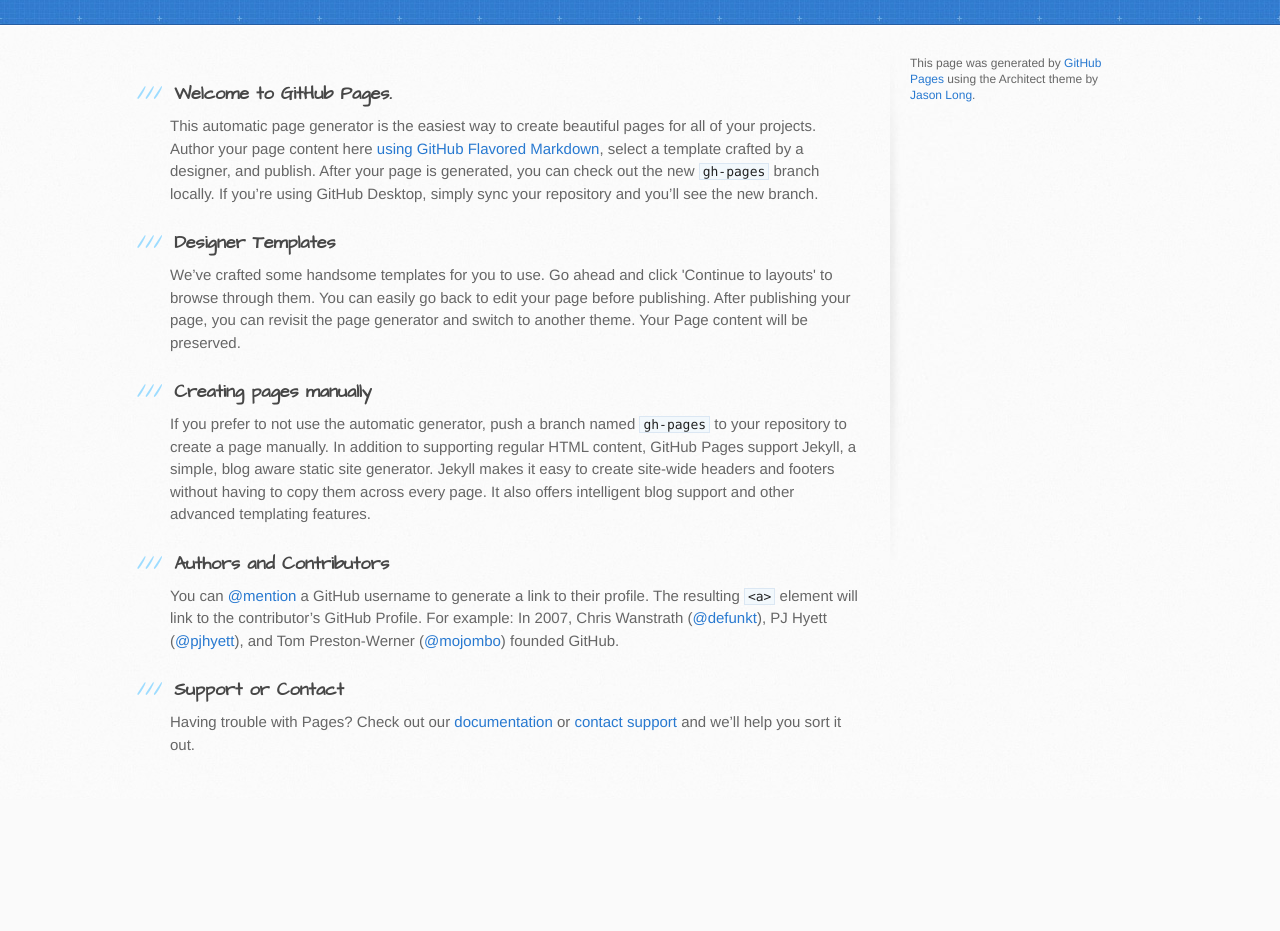
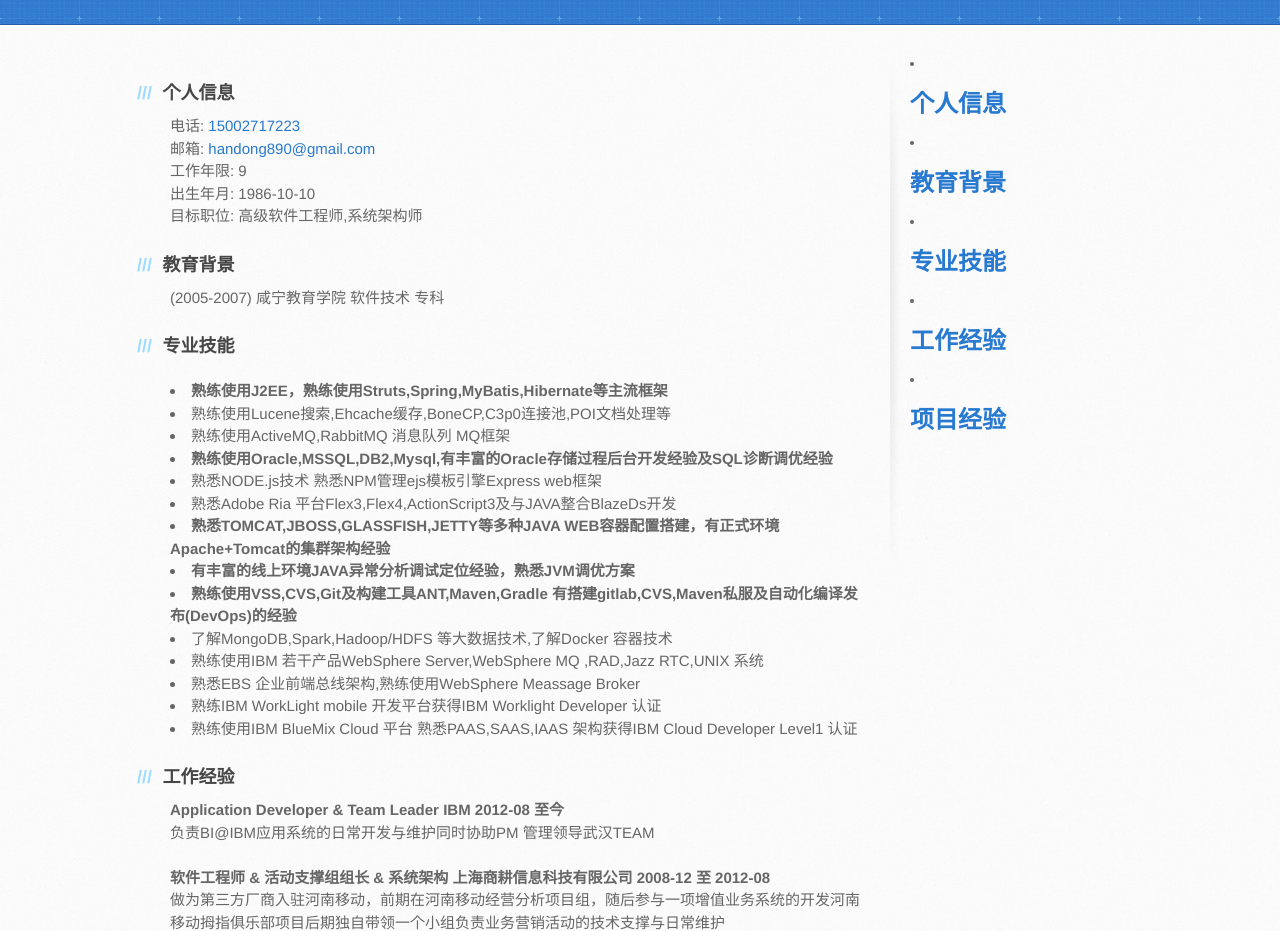
Before and after one commit to handong890/handong890.github.io, a plain HTML site: page resume_zh.html in a window 1280 px wide. Shown: the part 142-1073 px from the top of the page. Before the commit the page ends 941 px from the top, so only its background shows below. Drawn offline with Linux system fonts and the light colour scheme.

Commit message:
my resume

```diff
--- a/resume_zh.html
+++ b/resume_zh.html
@@ -3,8 +3,8 @@
   <head>
     <meta charset='utf-8'>
     <meta http-equiv="X-UA-Compatible" content="chrome=1">
+    <meta name="robots" content="noindex,nofollow,noarchive,noodp">
     <meta name="viewport" content="width=device-width, initial-scale=1, maximum-scale=1">
-    <link href='https://fonts.googleapis.com/css?family=Architects+Daughter' rel='stylesheet' type='text/css'>
     <link rel="stylesheet" type="text/css" href="stylesheets/stylesheet.css" media="screen">
     <link rel="stylesheet" type="text/css" href="stylesheets/github-light.css" media="screen">
     <link rel="stylesheet" type="text/css" href="stylesheets/print.css" media="print">
@@ -14,9 +14,8 @@
   <body>
     <header>
       <div class="inner">
-        <h1>韩冬</h1>
+        <h1>韩冬-个人简历</h1>
         <h2></h2>
-        <a href="https://github.com/handong890" class="button"><small>Follow me on</small> GitHub</a>
       </div>
     </header>
 
@@ -24,35 +23,76 @@
       <div class="inner clearfix">
         <section id="main-content">
           <h3>
-<a id="welcome-to-github-pages" class="anchor" href="#welcome-to-github-pages" aria-hidden="true"><span aria-hidden="true" class="octicon octicon-link"></span></a>Welcome to GitHub Pages.</h3>
+<a id="welcome-to-github-pages" class="anchor" href="#welcome-to-github-pages" aria-hidden="true"><span aria-hidden="true" class="octicon octicon-link"></span></a>个人信息</h3>
 
-<p>This automatic page generator is the easiest way to create beautiful pages for all of your projects. Author your page content here <a href="https://guides.github.com/features/mastering-markdown/">using GitHub Flavored Markdown</a>, select a template crafted by a designer, and publish. After your page is generated, you can check out the new <code>gh-pages</code> branch locally. If you’re using GitHub Desktop, simply sync your repository and you’ll see the new branch.</p>
+<p> 电话: <a href="tel:15002717223">15002717223</a><br>
+    邮箱: <a href="mailto:handong890@gmail.com">handong890@gmail.com</a><br>
+    工作年限: 9<br>
+    出生年月: 1986-10-10<br>
+    目标职位: 高级软件工程师,系统架构师<br>
+</p>
 
 <h3>
-<a id="designer-templates" class="anchor" href="#designer-templates" aria-hidden="true"><span aria-hidden="true" class="octicon octicon-link"></span></a>Designer Templates</h3>
-
-<p>We’ve crafted some handsome templates for you to use. Go ahead and click 'Continue to layouts' to browse through them. You can easily go back to edit your page before publishing. After publishing your page, you can revisit the page generator and switch to another theme. Your Page content will be preserved.</p>
+<a id="designer-templates" class="anchor" href="#designer-templates" aria-hidden="true"><span aria-hidden="true" class="octicon octicon-link"></span></a>教育背景</h3>
+<p>(2005-2007) 咸宁教育学院 软件技术 专科</p>
 
 <h3>
-<a id="creating-pages-manually" class="anchor" href="#creating-pages-manually" aria-hidden="true"><span aria-hidden="true" class="octicon octicon-link"></span></a>Creating pages manually</h3>
+<a id="creating-pages-manually" class="anchor" href="#creating-pages-manually" aria-hidden="true"><span aria-hidden="true" class="octicon octicon-link"></span></a>专业技能</h3>
 
-<p>If you prefer to not use the automatic generator, push a branch named <code>gh-pages</code> to your repository to create a page manually. In addition to supporting regular HTML content, GitHub Pages support Jekyll, a simple, blog aware static site generator. Jekyll makes it easy to create site-wide headers and footers without having to copy them across every page. It also offers intelligent blog support and other advanced templating features.</p>
+<p>
+    <li><b>熟练使用J2EE，熟练使用Struts,Spring,MyBatis,Hibernate等主流框架</b></li>
+    <li>熟练使用Lucene搜索,Ehcache缓存,BoneCP,C3p0连接池,POI文档处理等</li>
+    <li>熟练使用ActiveMQ,RabbitMQ 消息队列 MQ框架</li>
+    <li><b>熟练使用Oracle,MSSQL,DB2,Mysql,有丰富的Oracle存储过程后台开发经验及SQL诊断调优经验</b></li>
+    <li>熟悉NODE.js技术 熟悉NPM管理ejs模板引擎Express web框架</li>
+    <li>熟悉Adobe Ria 平台Flex3,Flex4,ActionScript3及与JAVA整合BlazeDs开发</li>
+    <li><b>熟悉TOMCAT,JBOSS,GLASSFISH,JETTY等多种JAVA WEB容器配置搭建，有正式环境Apache+Tomcat的集群架构经验</b></li>
+    <li><b>有丰富的线上环境JAVA异常分析调试定位经验，熟悉JVM调优方案</b></li>
+    <li><b>熟练使用VSS,CVS,Git及构建工具ANT,Maven,Gradle 有搭建gitlab,CVS,Maven私服及自动化编译发布(DevOps)的经验</b></li>
+    <li>了解MongoDB,Spark,Hadoop/HDFS 等大数据技术,了解Docker 容器技术</li>
+    <li>熟练使用IBM 若干产品WebSphere Server,WebSphere MQ ,RAD,Jazz RTC,UNIX 系统</li>
+    <li>熟悉EBS 企业前端总线架构,熟练使用WebSphere Meassage Broker</li>
+    <li>熟练IBM WorkLight mobile 开发平台获得IBM Worklight Developer 认证</li>
+    <li>熟练使用IBM BlueMix Cloud 平台 熟悉PAAS,SAAS,IAAS 架构获得IBM Cloud Developer Level1 认证</li>
+</p>
 
 <h3>
-<a id="authors-and-contributors" class="anchor" href="#authors-and-contributors" aria-hidden="true"><span aria-hidden="true" class="octicon octicon-link"></span></a>Authors and Contributors</h3>
-
-<p>You can <a href="https://help.github.com/articles/basic-writing-and-formatting-syntax/#mentioning-users-and-teams" class="user-mention">@mention</a> a GitHub username to generate a link to their profile. The resulting <code>&lt;a&gt;</code> element will link to the contributor’s GitHub Profile. For example: In 2007, Chris Wanstrath (<a href="https://github.com/defunkt" class="user-mention">@defunkt</a>), PJ Hyett (<a href="https://github.com/pjhyett" class="user-mention">@pjhyett</a>), and Tom Preston-Werner (<a href="https://github.com/mojombo" class="user-mention">@mojombo</a>) founded GitHub.</p>
+<a id="authors-and-contributors" class="anchor" href="#authors-and-contributors" aria-hidden="true"><span aria-hidden="true" class="octicon octicon-link"></span></a>工作经验</h3>
+<p>
+   <b>Application Developer & Team Leader  IBM  2012-08 至今</b><br>
+   负责BI@IBM应用系统的日常开发与维护同时协助PM 管理领导武汉TEAM  <br><br>
+   <b>软件工程师 & 活动支撑组组长 & 系统架构  上海商耕信息科技有限公司  2008-12 至 2012-08</b><br>
+   做为第三方厂商入驻河南移动，前期在河南移动经营分析项目组，随后参与一项增值业务系统的开发河南移动拇指俱乐部项目后期独自带领一个小组负责业务营销活动的技术支撑与日常维护<br><br>
+    <b>软件工程师 武汉华工易技特  2007-09 至 2008-12</b><br>
+   外包软件工程师，期间被外包至北京用友软件工程参与凯撒国旅ERP系统的开发,随后被外包至中软参与贵州省人民政府OA项目的开发<br><br>
+</p>
 
 <h3>
-<a id="support-or-contact" class="anchor" href="#support-or-contact" aria-hidden="true"><span aria-hidden="true" class="octicon octicon-link"></span></a>Support or Contact</h3>
+<a id="support-or-contact" class="anchor" href="#support-or-contact" aria-hidden="true"><span aria-hidden="true" class="octicon octicon-link"></span></a>项目经验</h3>
+<p>
+    <b>BI@IBM | 2012-08 TO NOW</b><br>
+    <span>&nbsp;&nbsp;&nbsp;&nbsp;&nbsp;负责 BI@IBM 应用系统的日常开发与维护同时管理武汉团队，主要协助项目经理推动工作进度同时 为其它团队成员与客户提供技术支持</span><br><br>
+    <b>河南移动拇指俱乐部增值业务 | 2010-05 TO 2012-08</b><br>
+   <span>&nbsp;&nbsp;&nbsp;&nbsp;&nbsp;河南移动拇指俱乐部是河南移动的一项基于短信的增值业务，主要通过短信转发及短信活动的方式 进行宣传营销及销售增值业务产品。<a target="_blank"  href="http://baike.baidu.com/subview/4522552/4522552.htm">百度百科介绍</a> 同时作为技术服务方，负责河南移动各地市营销活动的技术支撑。
+主要负责拇指俱乐部业务积分体系实现，与东软预处理平台 FTP 数据接口的实现，会员短信活动，营销活动，增值中心短信活动，营销活动的设计，支撑开发，维护上线； 当前主要完成的一些短信活动支撑包括秒杀类，转发短信类，抽奖类，答题类，等各种活动支撑。内部系统的设计，开发与实现，主要支撑当前甲方客户，及公司运营人员，其在该系统中可以发起营销活动开发申请，及在系统中配置营销活动信息，比如客户群，活动方案，投放成本等，活动 结束后后续信息的完善，补充；</span><br><br>
+<b>河南移动经营分析系统 | 2008-12 TO 2010-05</b><br>
+<span>&nbsp;&nbsp;&nbsp;&nbsp;&nbsp;经营分析系统主要是帮助河南移动的领导层了解企业全局情况，获取企业运营的关键数据指标辅助领导层进行业务决策。在河南移动经营分析系统中，我主要参与负责了 3 大块功能的需求，设计，开发，维护分别是标准指标库，数据业务专区与渠道数据专区。
+标准指标库主要抽出了经营分析系统中报表的全部指标，按指标类型，地区，时间，品牌等维 度查看数据，主要用于后台人员核对报表数据，单指标数据的查询展现报表，图表形式；计算同比， 环比，按日期比，数据下钻，用户自己组合指标成自助报表,及对关注的指标进行预警设置；主要负 责指标数据展现,指标数据图形化展现; 计算同比，环比，按日期比，数据下钻，及自定义自助报表 的设计与开发实现；<br>
+&nbsp;&nbsp;&nbsp;&nbsp;&nbsp;数据业务专区开发目的在于经营分析系统当前对增值部门的支撑仅仅是数据业务专区下的 21 张 月报，打造的数据业务专区主要提取增值部门全部产品的日常指标，数据如短信，彩信等，由增值部 门的负责人自行组合指标，自行建立维度以图表，报表形式支撑。根据实际维度自动计算同期比，环 比；数据下钻；负责该专区的设计及功能的开发实现;渠道数据专区在数据业务专区基础上开发，主要分析增值产品的开通渠道，及渠道对收入，客 户数等关键指标的影响，比如贡献度等。目地是结合数据业务专区从 3 个主要关系（渠道，客户，产品）全面分析数据业务发展及趋势;负责该专区的设计及功能的开发实现；</span><br><br>
+<b>中软融鑫贵州省人民政府OA项目 | 2008-06 TO 2008-12</b><br>
+<span>&nbsp;&nbsp;&nbsp;&nbsp;&nbsp;主要负责系统管理,人员管理，角色管理权限模块开发 ,负责提供 World,Excel 的在线编辑，提交， 解决方案；</span><br><br>
+<b>用友工程凯撒国旅ERP二期项目 | 2007-10 TO 2008-06</b><br>
+<span>&nbsp;&nbsp;&nbsp;&nbsp;&nbsp;凯撒国旅 ERP 系统二期扩展开发，主要负责拼团合账模块开发,及按项目经理要求完成日常工作计划；</span><br><br>
+</p>
+</section>
 
-<p>Having trouble with Pages? Check out our <a href="https://help.github.com/pages">documentation</a> or <a href="https://github.com/contact">contact support</a> and we’ll help you sort it out.</p>
-        </section>
 
         <aside id="sidebar">
-
-
-          <p>This page was generated by <a href="https://pages.github.com">GitHub Pages</a> using the Architect theme by <a href="https://twitter.com/jasonlong">Jason Long</a>.</p>
+          <li><h1><a href="#welcome-to-github-pages">个人信息</a></h1></li>
+          <li><h1><a href="#designer-templates">教育背景</a></h1></li>
+          <li><h1><a href="#creating-pages-manually">专业技能</a></h1></li>
+          <li><h1><a href="#authors-and-contributors">工作经验</a></h1></li>
+          <li><h1><a href="#support-or-contact">项目经验</a></h1></li>
         </aside>
       </div>
     </div>
```
